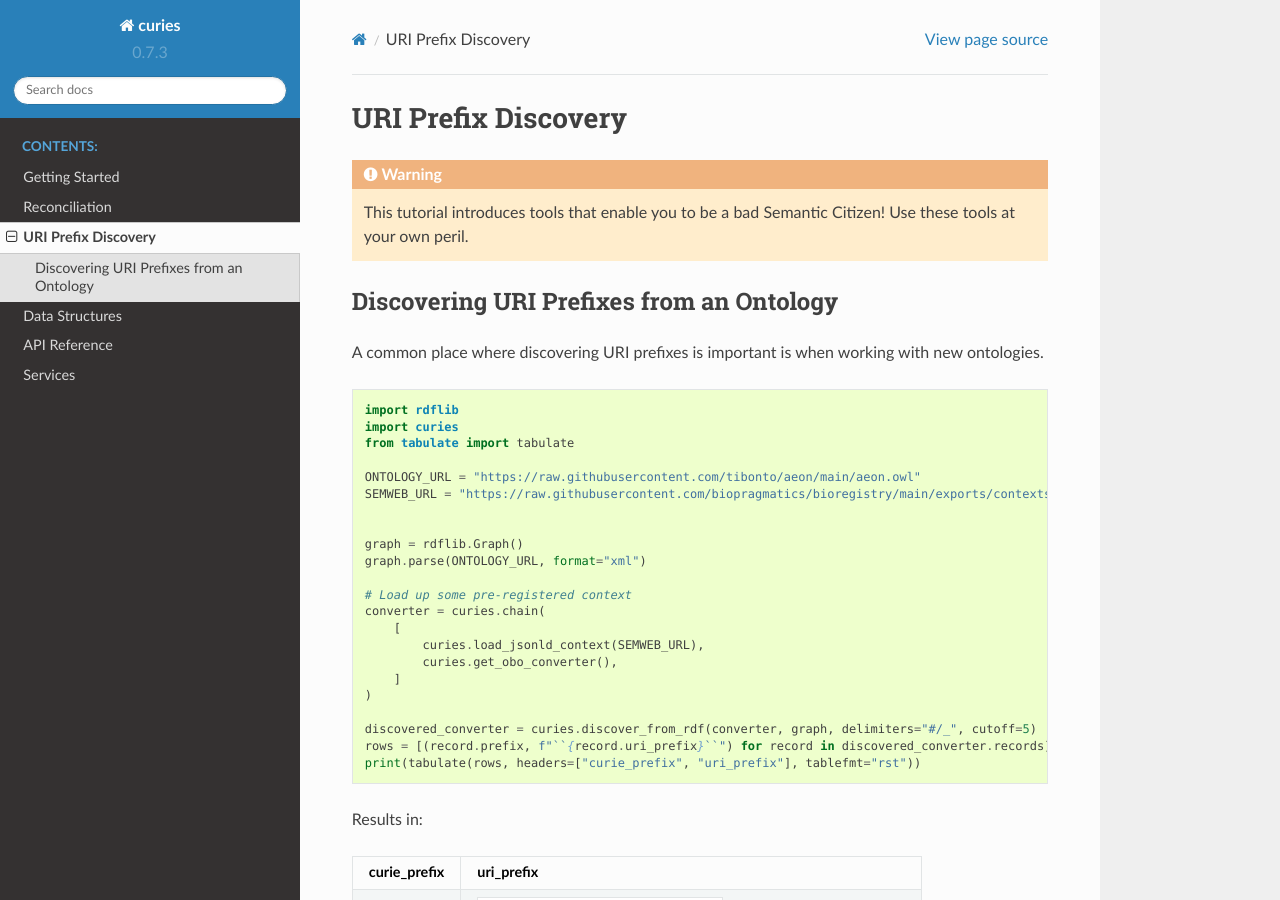
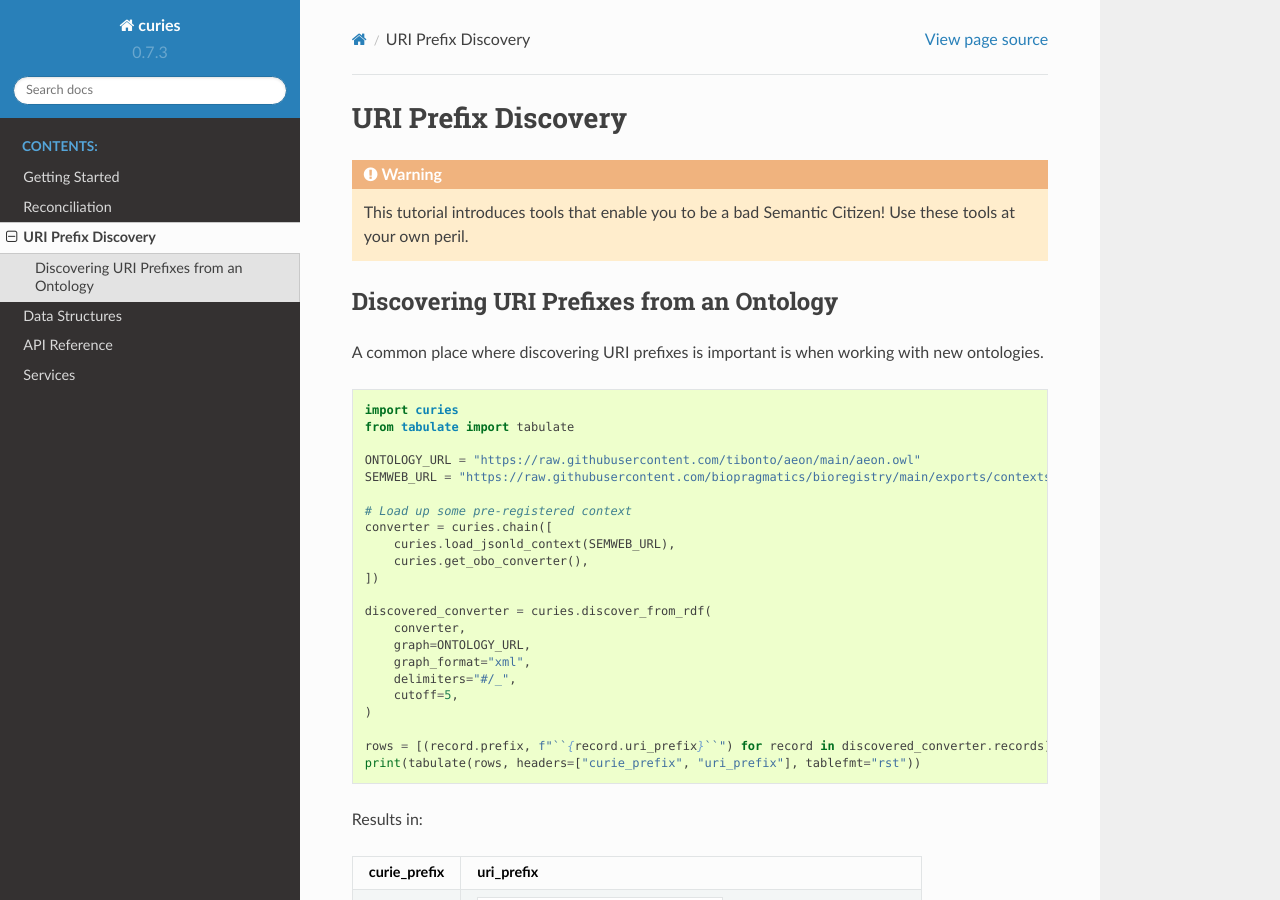
Before and after one commit to biopragmatics/curies, a Sphinx documentation site: the page built from docs/source/discovery.rst, in a window 1280 px wide and 900 px high. Built offline with Sphinx 7.4.7 and the Read the Docs theme 2.0.0, drawn with Linux system fonts in a browser that asks for light colours.

Commit message:
Hide rdflib

```diff
--- a/docs/source/discovery.rst
+++ b/docs/source/discovery.rst
@@ -11,26 +11,26 @@ A common place where discovering URI prefixes is important is when working with
 
 .. code-block:: python
 
-    import rdflib
     import curies
     from tabulate import tabulate
 
     ONTOLOGY_URL = "https://raw.githubusercontent.com/tibonto/aeon/main/aeon.owl"
     SEMWEB_URL = "https://raw.githubusercontent.com/biopragmatics/bioregistry/main/exports/contexts/semweb.context.jsonld"
 
+    # Load up some pre-registered context
+    converter = curies.chain([
+        curies.load_jsonld_context(SEMWEB_URL),
+        curies.get_obo_converter(),
+    ])
 
-    graph = rdflib.Graph()
-    graph.parse(ONTOLOGY_URL, format="xml")
-
-    # Load up some pre-registered context
-    converter = curies.chain(
-        [
-            curies.load_jsonld_context(SEMWEB_URL),
-            curies.get_obo_converter(),
-        ]
+    discovered_converter = curies.discover_from_rdf(
+        converter,
+        graph=ONTOLOGY_URL,
+        graph_format="xml",
+        delimiters="#/_",
+        cutoff=5,
     )
 
-    discovered_converter = curies.discover_from_rdf(converter, graph, delimiters="#/_", cutoff=5)
     rows = [(record.prefix, f"``{record.uri_prefix}``") for record in discovered_converter.records]
     print(tabulate(rows, headers=["curie_prefix", "uri_prefix"], tablefmt="rst"))
 
```
Also changed, not shown: 1 other file.
